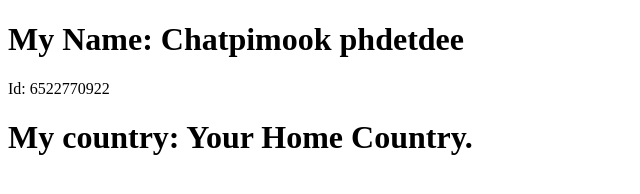
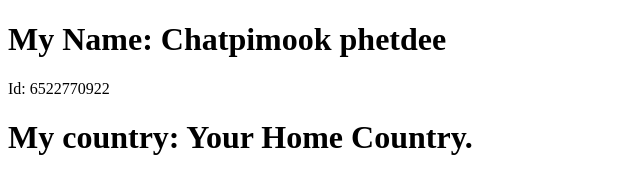
Before and after one commit to paokungjaa/DES424_6522770922, a plain HTML site: page src/index.html in a window 1280 px wide. Shown: the full height of the page, 0-640 px from the left. Drawn offline with Linux system fonts and the light colour scheme.

Commit message:
Update index.html

```diff
--- a/src/index.html
+++ b/src/index.html
@@ -1,7 +1,7 @@
 <!DOCTYPE html>
 <html>
     <body>
-    	<h1>My Name: Chatpimook phdetdee</h1>
+    	<h1>My Name: Chatpimook phetdee</h1>
         <p>Id: 6522770922</p>
         <h1>My country: Your Home Country.</h1>
     </body>
```
